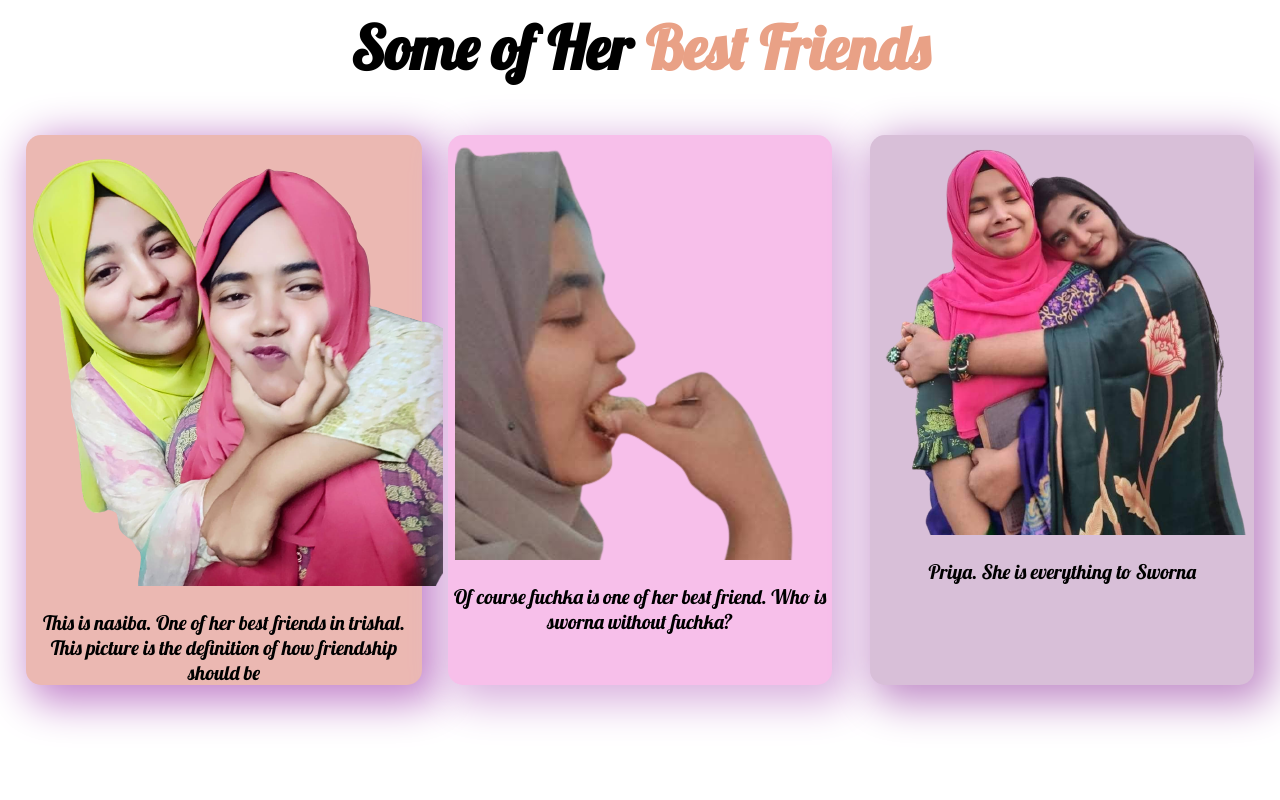
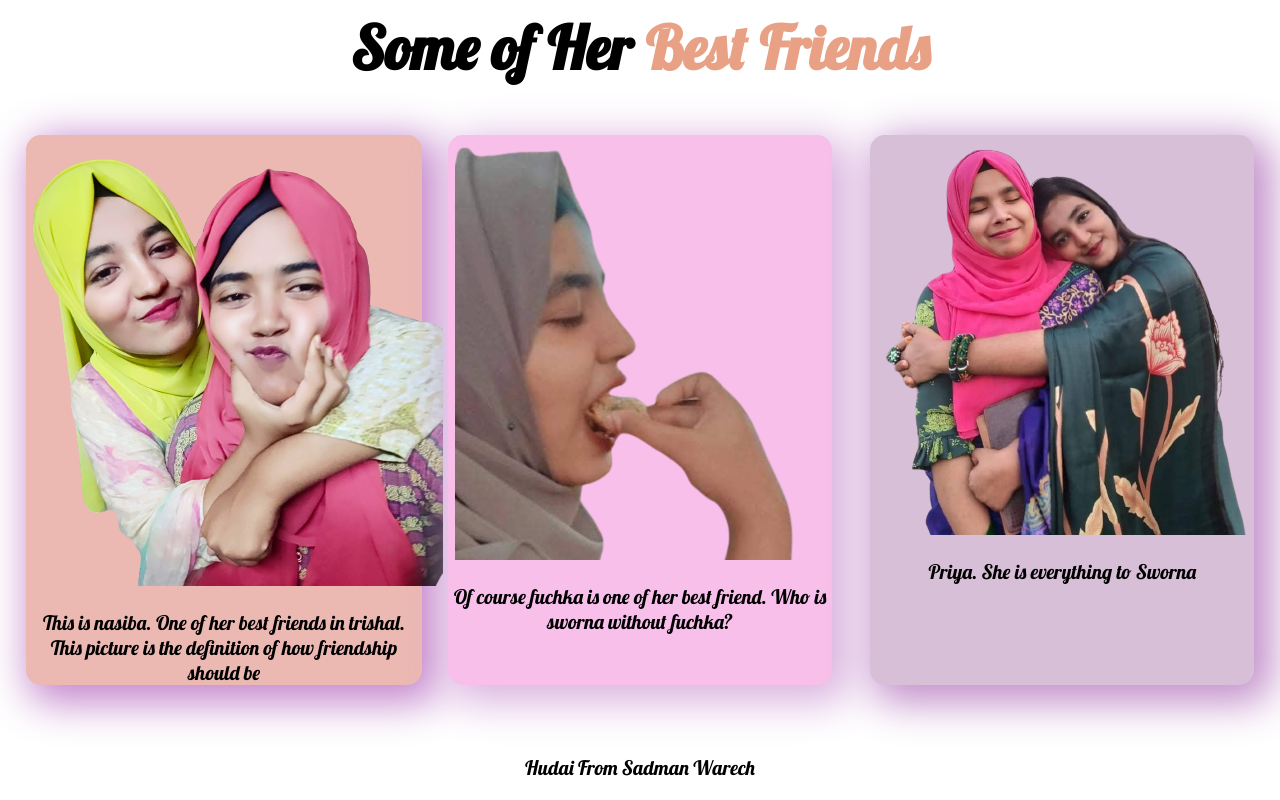
Before and after one commit to Sadman-Warech/assignment-1, a plain HTML site: page index.html in a window 1280 px wide. Shown: the part 1436-2236 px from the top of the page. Drawn offline with Linux system fonts and the light colour scheme.

Commit message:
thik korte hoilo

```diff
--- a/index.html
+++ b/index.html
@@ -95,6 +95,10 @@
 
     </section>
 
+    <footer>
+        <p>Hudai From Sadman Warech</p>
+    </footer>
+
 </body>
 
 </html>
--- a/style.css
+++ b/style.css
@@ -93,7 +93,6 @@ body {
     margin-right: 2%;
     border-radius: 15px;
     box-shadow: 10px 10px 40px 8px rgb(196, 134, 204);
-    margin-bottom: 100px;
 }
 
 #middle-box {
@@ -121,3 +120,8 @@ body {
 #center {
     text-align: center;
 }
+
+footer p {
+    text-align: center;
+    padding-top: 450px;
+}
```
